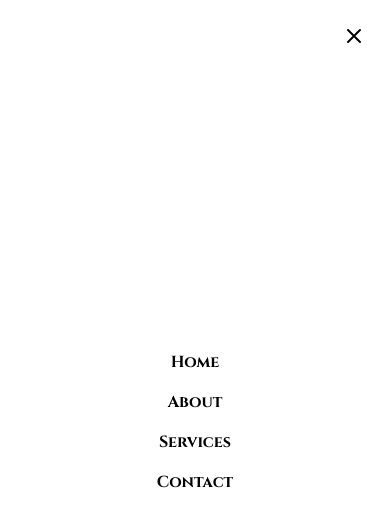
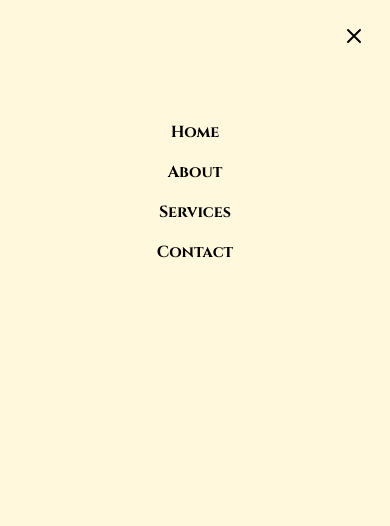
Before and after one commit to pedramjlo/kaschik_store_reactjs, a React (Create React App) app: page / in a window 390 px wide. Both pictures are taken after a click on the button 44 px from the left and 40 px from the top of the page. Shown: the top 526 px of the page. Built offline with nearby package versions, Linux system fonts and the light colour scheme; a web font is replaced by a local one.

Commit message:
changed the menu bg

```diff
--- a/src/components/header/HamMenu.jsx
+++ b/src/components/header/HamMenu.jsx
@@ -66,7 +66,7 @@ const HamburgerMenu = () => {
           </svg>
         </button>
 
-        <ul className="flex flex-col p-4 h-full justify-center items-center font-bold">
+        <ul className="pt-28 flex flex-col p-4 h-full justify-start items-center font-bold bg-custom-beige">
           <li className="py-2"><a href="#home">Home</a></li>
           <li className="py-2"><a href="#about">About</a></li>
           <li className="py-2"><a href="#services">Services</a></li>
```
